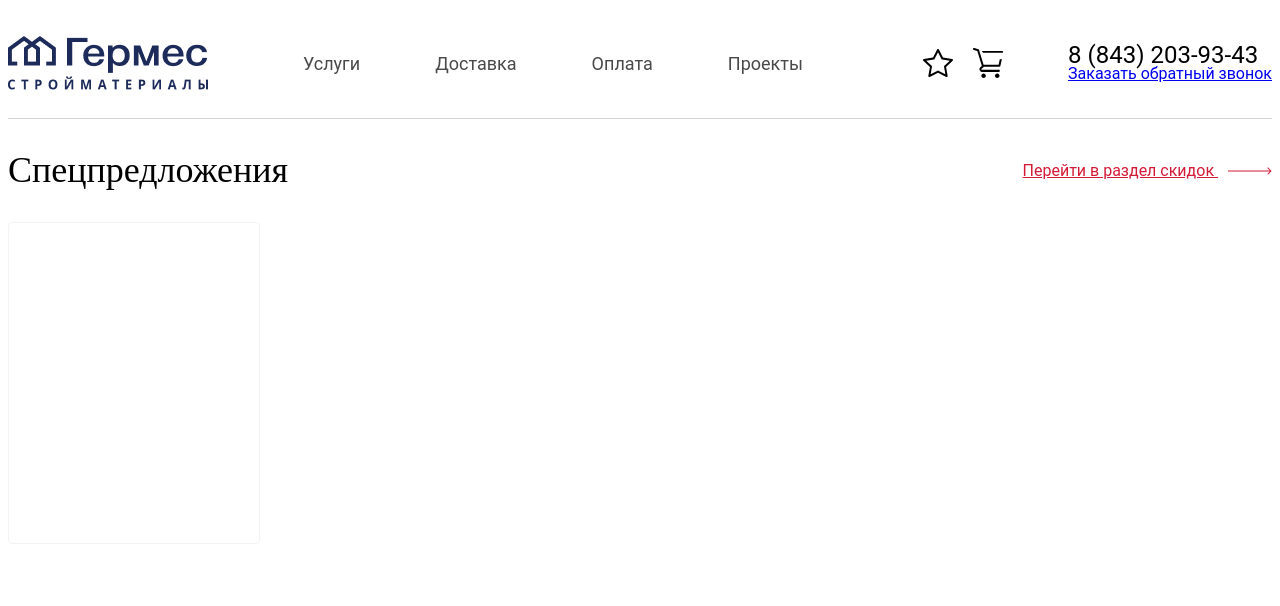
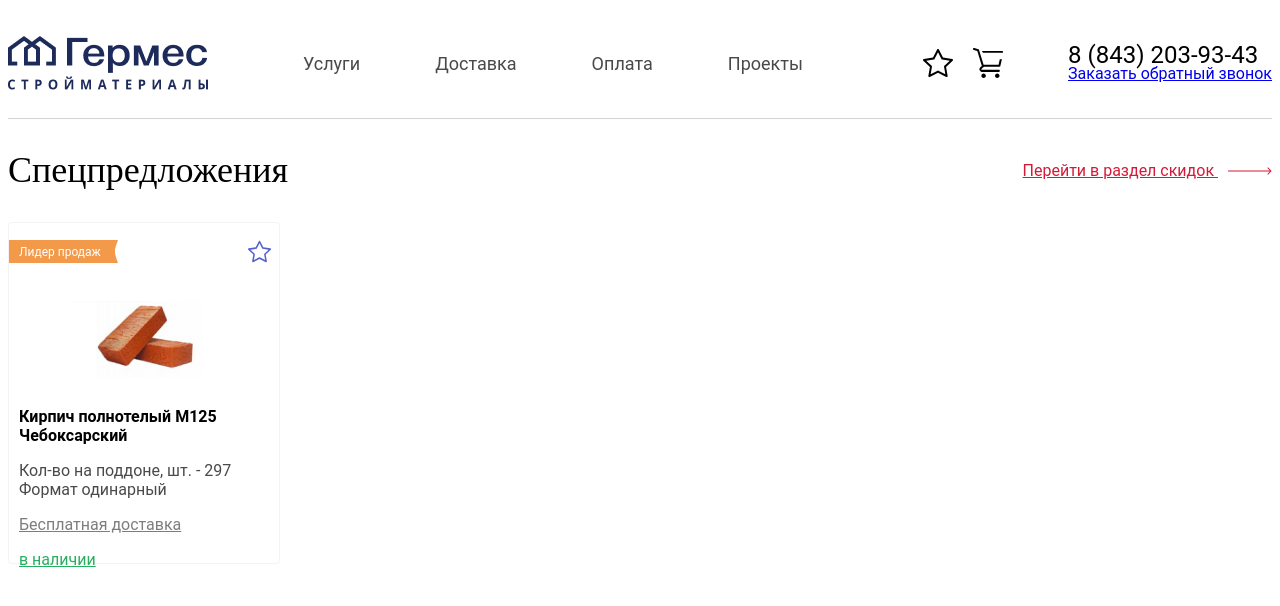
Before and after one commit to halaponga2/sem2lab5, a plain HTML site: page index.html in a window 1280 px wide. Drawn offline with Linux system fonts and the light colour scheme.

Commit message:
trying to make a card

```diff
--- a/index.html
+++ b/index.html
@@ -50,8 +50,23 @@
                 </div>
             </div>
             <div class="card">
+                    <div class="card__offer">
+                        <p class="card__offer-text">Лидер продаж</p>
+                        <svg class="card__offer-lable card__offer-lable_type_leader" width="109" height="23" viewBox="0 0 109 23" fill="none" xmlns="http://www.w3.org/2000/svg">
+                            <path d="M0 0H109C105.079 11 104.687 11 109 23H0V0Z" />
+                        </svg>
+                    </div>
+                    <svg class="icon card__favourite-icon">
+                        <use xlink:href="images/icons.svg#star"></use>
+                    </svg>
+                    <img class="card__image" src="images/brick.png" alt="">
+                    <p class="card__name"><strong>Кирпич полнотелый M125 Чебоксарский</strong></p>
+                    <p class="card__text">Кол-во на поддоне, шт. - 297 Формат одинарный</p>
 
+                    <p class="card__free-ship-text">Бесплатная доставка</p>
+                    <p class="card__available-text">в наличии</p>
             </div>
+
         </section>
     </main>
 </body>
--- a/styles/styles.scss
+++ b/styles/styles.scss
@@ -5,6 +5,8 @@ $light-blue: #9FA6EE;
 $normal-grey:#494949;;
 $dark-grey:#272727;
 $light-grey:#7d7d7d;
+$green:#27AE60;
+$orange:#F2994A;
 *{  font-family: 'Roboto', sans-serif;}
 
 .header{
@@ -90,8 +92,49 @@ text-align: left;
 }
 
 .card{
+    position:relative;
+    padding: 10px;
     width:250px;
     height: 320px;
     border-radius: 4px;
-    border:  0.7px solid rgba(134, 134, 134, 0.1)
+    border:  0.7px solid rgba(134, 134, 134, 0.1);
+    &__offer-lable {
+        display: block;
+        position: absolute;
+        left:0;
+        top: 17px;
+        z-index: -1;
+    }
+    &__offer-lable_type_leader{
+        fill: $orange;
+    }
+    &__offer-text{
+        color:white;
+        font-size: 12px;
+    }
+    &__favourite-icon{
+        width: 23px;
+        height: 23px;
+        position: absolute;
+        top:17px;
+        right:8px;
+        fill: $normal-blue;
+    }
+    &__image{
+        margin-top:30px;
+        margin-left:50px;
+        width: 145px;
+        height: 86px;
+    }
+    &__text{
+        color:$normal-grey;
+    }
+    &__free-ship-text{
+        text-decoration-line:underline;
+        color:$light-grey
+    }
+    &__available-text{
+        text-decoration-line: underline;
+        color:$green
+    }
 }
```
Also changed, not shown: styles/styles.css, 1 other file.
